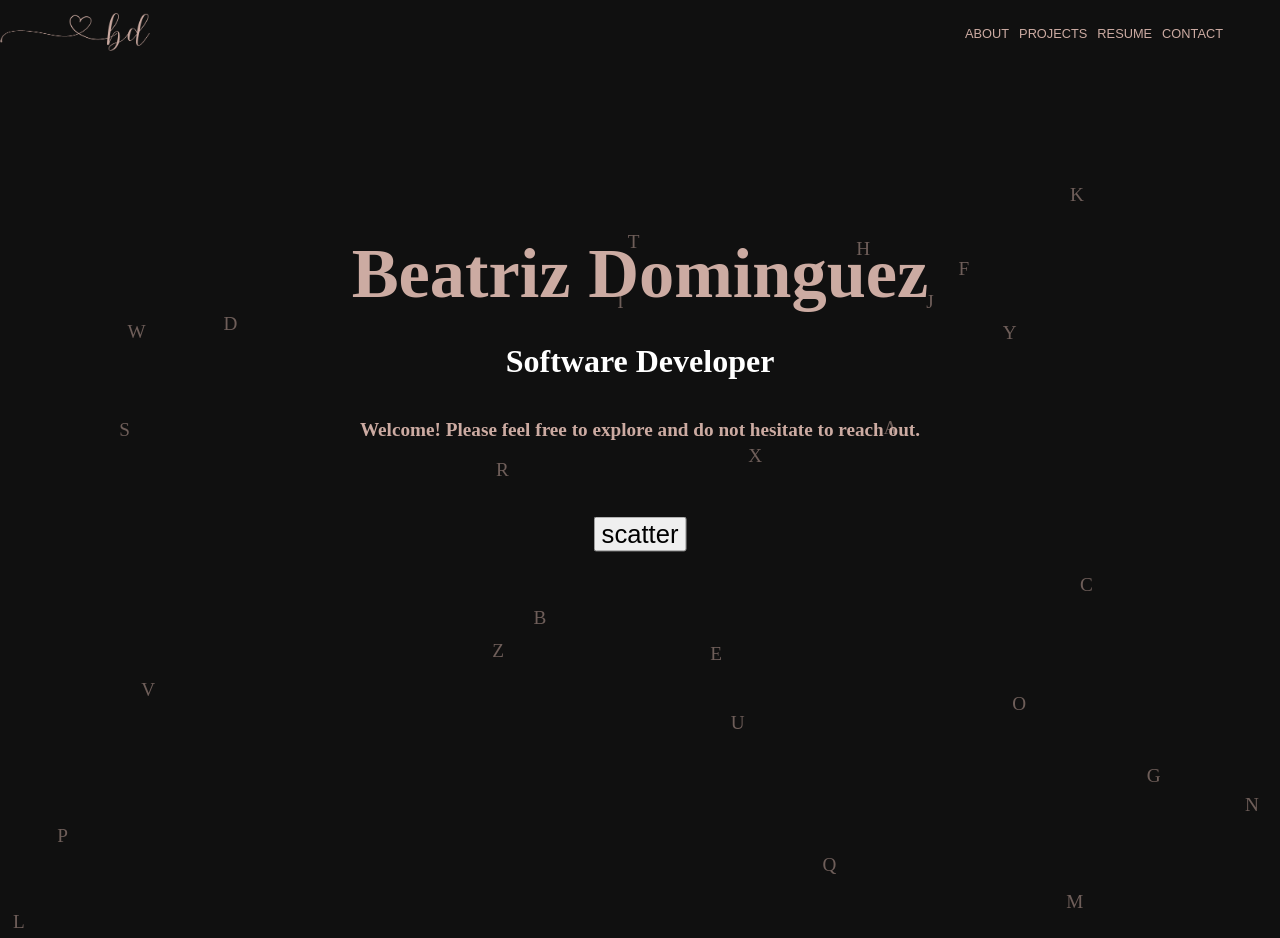
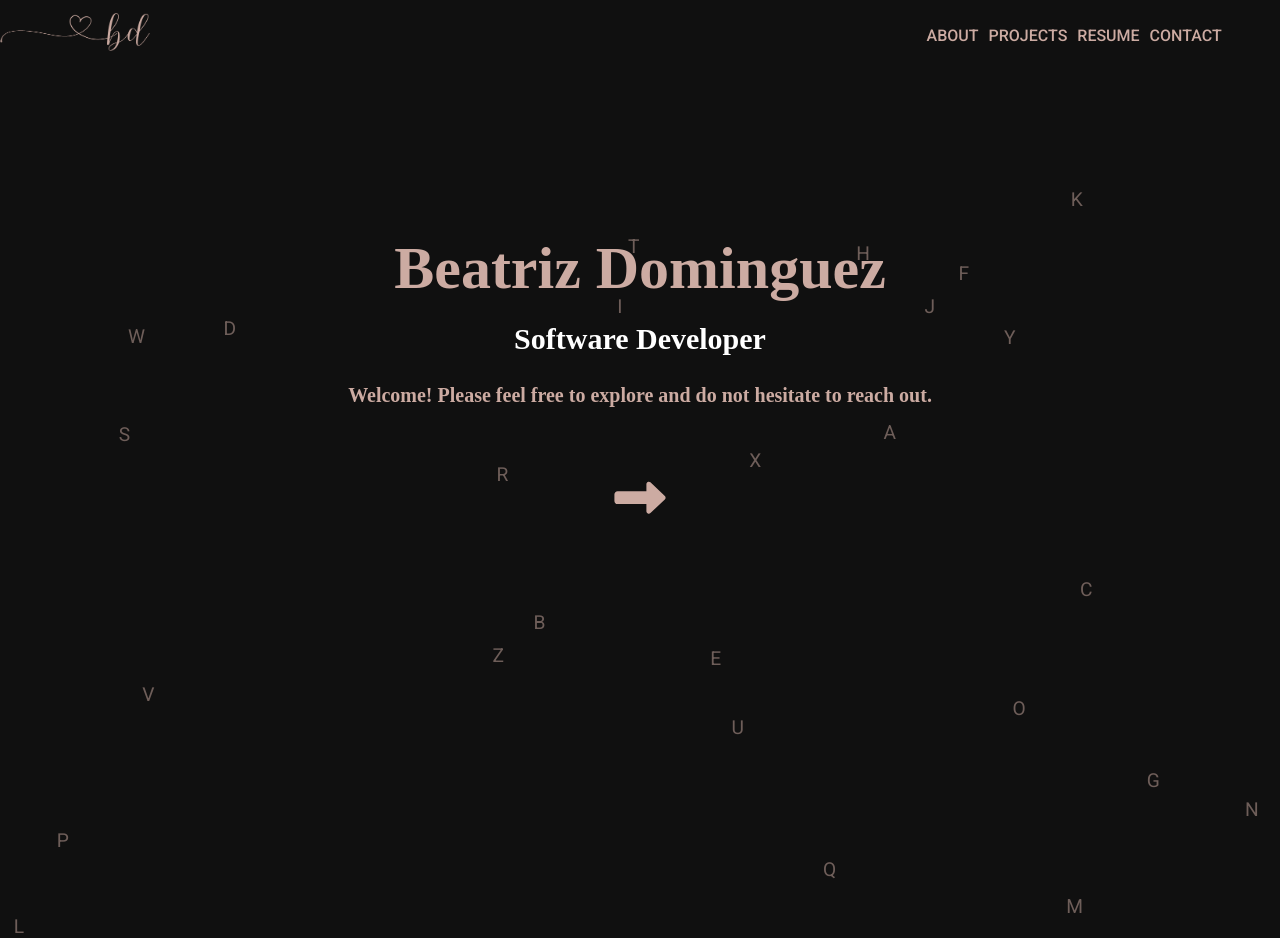
Before and after one commit to bdomingu/betty-portfolio, a Next.js app: page / in a window 1280 px wide. Built offline with nearby package versions, Linux system fonts and the light colour scheme.

Commit message:
added resume

```diff
--- a/components/AlphabetSoup.module.css
+++ b/components/AlphabetSoup.module.css
@@ -14,6 +14,7 @@
 }
 
   .letter {
+    font-family: 'Roboto', sans-serif;
     display:inline-block;
     margin: 0 0.5vw;
     transition: transform 0.5s ease-out;
@@ -34,14 +35,17 @@
 .message{
   width: 50%;
   margin: 0 auto;
-  font-size: 2vw;
+  font-size: 2em;
+  font-size: 2px;
+  color: #fff;
+  text-align: center;
 }
 
 
 .name{
   color: #CCABA2;
   position: absolute;
-  font-size: 5.5vw;
+  font-size: 30em;
   top: 10%;
   left: 50%;
   transform: translate(-50%, -50%);
@@ -50,8 +54,8 @@
 .title{
   color: #fff;
   position: absolute;
-  font-size: 2.5vw;
-  top: 25%;
+  font-size: 15em;
+  top: 22%;
   left: 50%;
   transform: translate(-50%, -50%);
 }
@@ -59,23 +63,21 @@
 .welcome {
   color: #CCABA2;
   position: absolute;
-  font-size: 1.5vw;
-  top: 35%;
+  font-size: 10em;
+  top: 30%;
   left: 50%;
   transform: translate(-50%, -50%);
 }
 
 .button {
+  background: none;
   position: absolute;
-  top: 50%;
+  top: 45%;
   left: 50%;
   transform: translate(-50%, -50%);
   max-width: 200px;
   font-size: 2vw;
+  cursor: pointer;
+  color: #CCABA2;
+
 }
-
-.message {
-  font-size: 2px;
-  color: #fff;
-  text-align: center;
-}
--- a/components/AlphabetSoup.tsx
+++ b/components/AlphabetSoup.tsx
@@ -1,5 +1,8 @@
 import { useEffect, useState } from "react";
 import styles from './AlphabetSoup.module.css';
+import { FontAwesomeIcon } from '@fortawesome/react-fontawesome';
+import { faRightLong } from '@fortawesome/free-solid-svg-icons';
+
 
 type Message = {
   name: string;
@@ -102,13 +105,13 @@ const AlphabetSoup = () => {
           <h2 className={styles.title}>{message.title}</h2>
           <h2 className={styles.welcome}>{message.message}</h2>
         </div>
-        <button
+        <a
         className={styles.button}
          onClick={() => {
           generateNewMessage();
           scatterLetters();
-        }}> scatter
-        </button>
+        }}> <FontAwesomeIcon icon={faRightLong} size="2x"></FontAwesomeIcon>
+        </a>
         <ul className={styles.elementList}>
           {letters.map(letter => (
             <li key={`letter-${letter}`} className={`${styles.letter}`}>{letter}</li>
--- a/components/NavBar.module.css
+++ b/components/NavBar.module.css
@@ -12,9 +12,10 @@
 
 .hamburgerIcon {
   color: #CCABA2;
+  margin-left: -15px;
   margin-top: -200%;
   height: 3px;
-  width: 100%;
+  max-width: 100%;
 }
 
 .hamburgerIcon::before,
@@ -58,25 +59,25 @@
 .navContainer{
   width: 20%;
   margin:0 auto;
-
   display:flex;
   flex-direction: column;
 }
 
 .navContainer li{
   list-style:none;
-  /* margin:0 20px; */
   transition:0.5s;
+  font-family: 'Roboto', sans-serif;
+  padding: 10px;
 }
 
 .navContainer li a{
-  /* display: block; */
+  font-family: 'Roboto', sans-serif;
   position:relative;
   text-decoration:none;
   padding:5px;
-  font-size:18px;
-  font-family: sans-serif;
-  color:#fff;
+  font-size:1em;
+  font-weight: 400;
+  color:#CCABA2;
   text-transform:uppercase;
   transition:0.5s;
 }
@@ -135,7 +136,7 @@
     position: relative;
     flex-direction: row;
     top:-50px;
-    left:75%;
+    left:72%;
     align-items: center;
     padding-top: 20px; /* adjust as needed */
 
@@ -143,8 +144,8 @@
 
   .navContainer li{
     list-style:none;
-    /* margin:0 20px; */
     transition:0.5s;
+    padding: 0;
   }
 
   .navContainer li a{
@@ -153,7 +154,9 @@
     text-decoration:none;
     padding:5px;
     font-size:1vw;
-    font-family: sans-serif;
+    font-family: 'Roboto', sans-serif;
+    font-weight: 500;
+    font-size: 1em;
     color:#CCABA2;
     text-transform:uppercase;
     transition:0.5s;
--- a/components/NavBar.tsx
+++ b/components/NavBar.tsx
@@ -1,12 +1,12 @@
 import { useState } from 'react';
 import Link from 'next/link';
 import styles from './NavBar.module.css';
+import '@fortawesome/fontawesome-svg-core/styles.css';
+import { config } from '@fortawesome/fontawesome-svg-core';
+import { FontAwesomeIcon } from '@fortawesome/react-fontawesome'
+import { faBars } from '@fortawesome/free-solid-svg-icons'
 
-
-interface NavItem {
-    label: string;
-    href: string;
-}
+config.autoAddCss = false;
 
 
 export default function NavBar() {
@@ -28,9 +28,7 @@ export default function NavBar() {
         </div>
         <button className={styles.menuButton} onClick={handleClick}>
           <div className={styles.hamburgerIcon}>
-            <span className="material-symbols-outlined">
-              menu
-            </span>
+            <FontAwesomeIcon icon={faBars} size='2x'></FontAwesomeIcon>
           </div>
         </button>
 
@@ -38,7 +36,7 @@ export default function NavBar() {
         <div className={styles.navContainer}>
           <li><Link href="/about">About</Link></li>
           <li><Link href="/projects">Projects</Link></li>
-          <li><Link href="/resume">Resume</Link></li>
+          <li><Link href="/sdResume.pdf" target="_blank">Resume</Link></li>
           <li><Link href="/contact">Contact</Link></li>
 
       </div>
--- a/package.json
+++ b/package.json
@@ -9,6 +9,9 @@
     "lint": "next lint"
   },
   "dependencies": {
+    "@fortawesome/fontawesome-svg-core": "^6.4.0",
+    "@fortawesome/free-solid-svg-icons": "^6.4.0",
+    "@fortawesome/react-fontawesome": "^0.2.0",
     "@react-spring/web": "^9.7.1",
     "@types/node": "18.15.11",
     "@types/react": "18.0.31",
--- a/pages/_app.tsx
+++ b/pages/_app.tsx
@@ -1,5 +1,6 @@
 import '@/styles/globals.css'
 import type { AppProps } from 'next/app'
+import '@fortawesome/fontawesome-svg-core/styles.css';
 
 
 export default function App({ Component, pageProps }: AppProps) {
--- a/pages/about.module.css
+++ b/pages/about.module.css
@@ -13,6 +13,8 @@
   }
 
   .textContainer h1 {
+    font-family: 'Roboto', sans-serif;
+    font-weight: 500;
     margin-top: -10px;
     margin-bottom: 50px;
     font-size: 3em;
@@ -20,6 +22,8 @@
   }
 
   .textContainer p {
+    font-family: 'Roboto', sans-serif;
+    font-weight:400;
     font-size: 1em;
     margin-top: -10px;
   }
--- a/pages/projects.module.css
+++ b/pages/projects.module.css
@@ -6,6 +6,20 @@
 	flex-wrap: wrap;
 	justify-content:space-around;
 
+
+}
+
+.title {
+	text-align: center;
+	align-items: center;
+	margin-top: -35px;
+}
+
+.title h1 {
+	font-family: 'Roboto', sans-serif;
+	font-size: 3em;
+	font-weight: 700;
+	color: #CCABA2;
 
 }
 
@@ -57,15 +71,23 @@
 }
 
 .content h2 {
+	font-family: 'Roboto', sans-serif;
+	font-weight: 600;
+	font-size: 1.5em;
 	margin: 0;
 	padding: 0;
     color: #CCABA2;
 }
 
 .content p{
+	font-family: 'Roboto', sans-serif;
+	font-size: 1em;
+	font-weight: 400;
     color: #fff;
 }
 .readMore {
+	font-family: 'Roboto', sans-serif;
+	font-weight: 400;
 	text-decoration: none;
 	border: 1px solid #7a2f44;
 	color: #fff;
@@ -74,6 +96,8 @@
 }
 
 .repository {
+	font-family: 'Roboto', sans-serif;
+	font-weight: 400;
 	text-decoration: none;
 	border: 1px solid #7a2f44;
 	color: #fff;
--- a/pages/projects.tsx
+++ b/pages/projects.tsx
@@ -44,7 +44,9 @@ export default function Projects() {
 
     return (
     <Layout>
+        <div className={styles.title}>
         <h1>My Projects</h1>
+        </div>
         <div className={styles.container}>
             {projectsData.map((project) => (
                    <div className={styles.box}>
```
Also changed, not shown: components/ProjectModal.module.css (+38 -5 lines), 2 other files (tests, documents, lock files or other folders).
